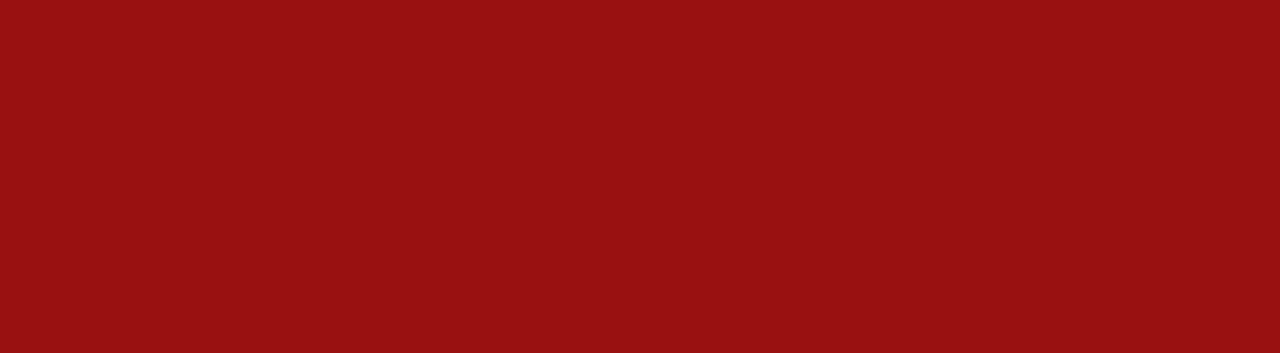
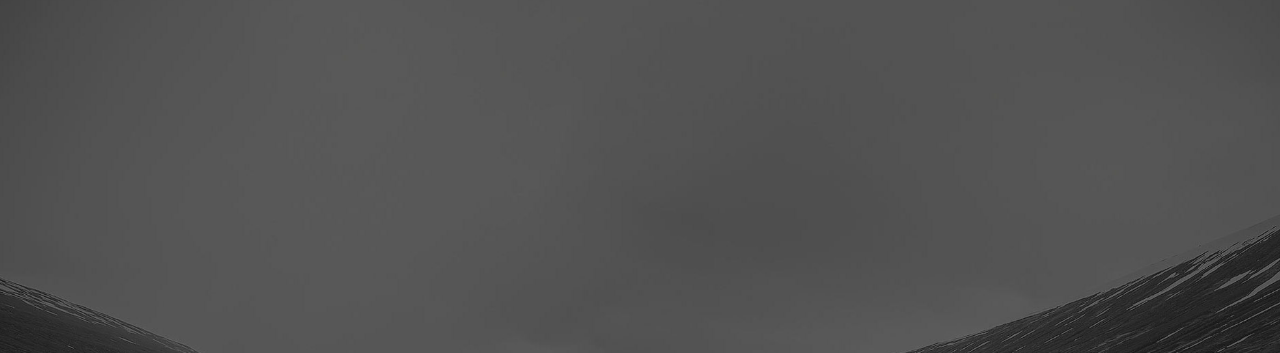
Before and after one commit to Pagepro/year-summary-2015, a website: page index.html in a window 1280 px wide. Shown: the top 353 px of the page. Drawn offline with nearby package versions, Linux system fonts and the light colour scheme.

Commit message:
upload new bg and logo

```diff
--- a/assets/styles.css
+++ b/assets/styles.css
@@ -31,6 +31,11 @@
 body {
     margin: 0;
     font-family: 'ProximaNova', Arial;
+    background: url(bg_hero-02.jpg) no-repeat #535353;
+    background-size: cover;
+    background-attachment: fixed;
+    background-position: center center;
+    color: white;
 }
 .before-frame,
 .show-frame {
@@ -50,8 +55,9 @@ body {
             align-items: center;
     font-size: 70px;
 }
-.before-frame {
-    background: #991111;
+img {
+  display: block;
+  max-width: 100%;
 }
 .before-frame .play {
     color: white;
--- a/index.html
+++ b/index.html
@@ -29,7 +29,7 @@
             <a ng-click="play()" class="play">Turn on speakers and click!</a>
         </div>
         <div class="show-frame" ng-show="!sound.paused">
-            <div ng-show="logo" class="anim-fade-in anim-mid">logo</div>
+            <div ng-show="logo" class="anim-fade-in anim-mid"><img src="assets/pagepro_logo_white.svg" alt="Pagepro"></div>
             <div ng-show="description" class="anim-fade-in anim-slow">
                 Thanks for year 2015!
                 <br>
```
Also changed, not shown: assets/bg_hero-02.jpg (added), assets/pagepro_logo_white.svg (added).
